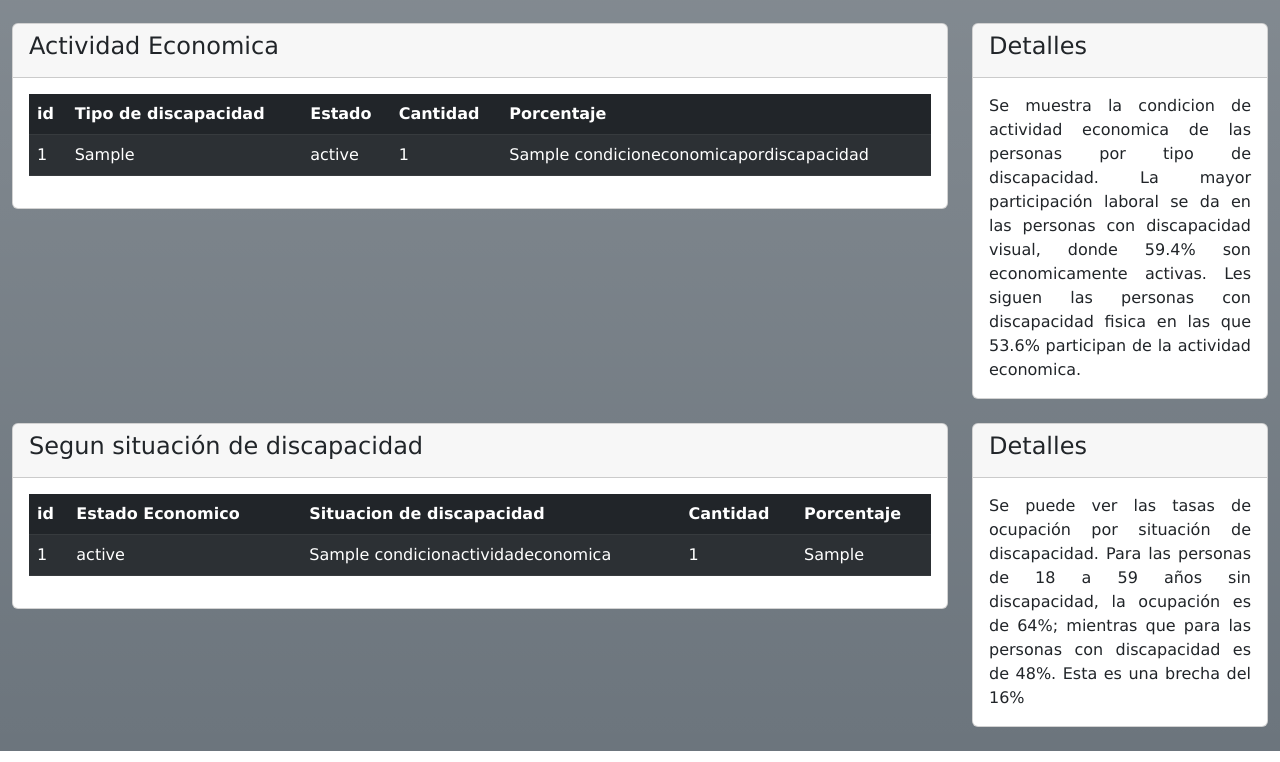
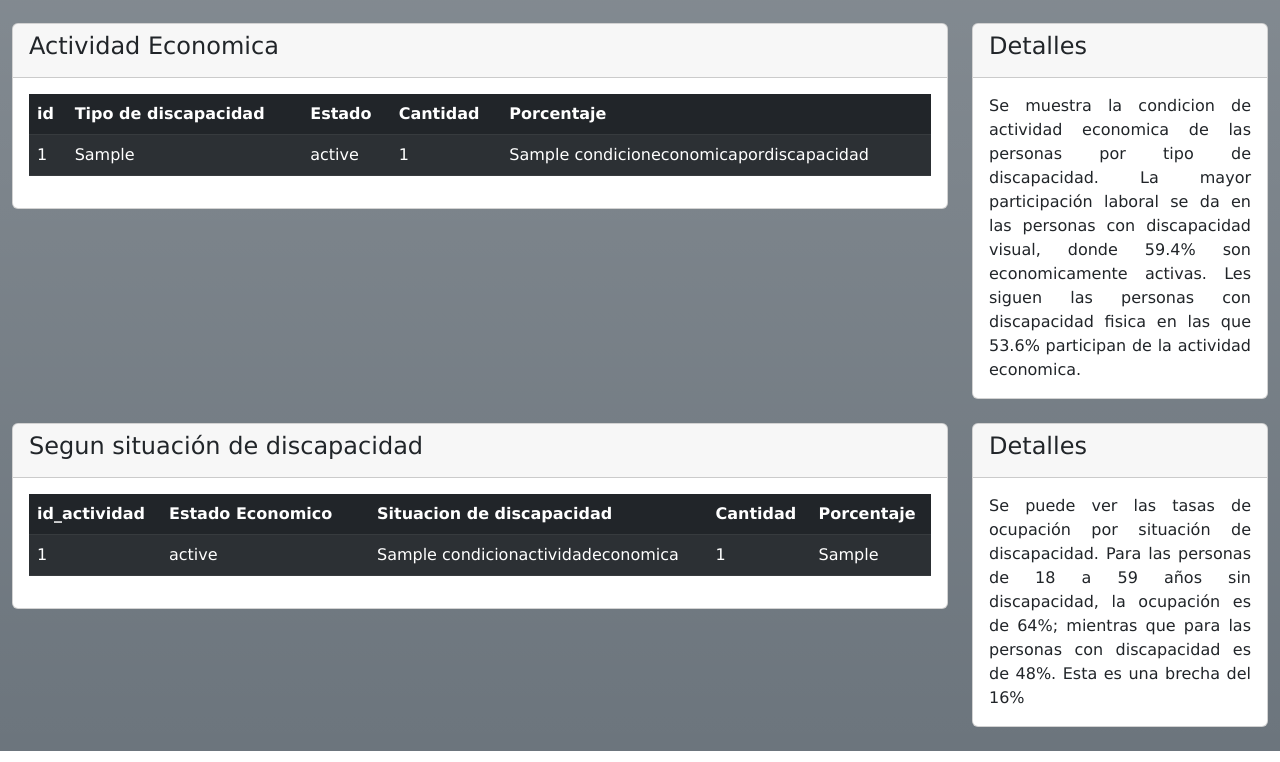
Before and after one commit to m4rtinjoel/proyectoHdp2023, a Django app: page /tablas in a window 1280 px wide. Shown: the part 57-819 px from the top of the page. Run offline with Django 3.2, Linux system fonts and the light colour scheme; tables that the repository leaves empty hold one stand-in row (values such as "Sample post").

Commit message:
error id
trate de solucionar el error id pero nada aun

```diff
--- a/dhp_proyecto/templates/paginas/tablas.html
+++ b/dhp_proyecto/templates/paginas/tablas.html
@@ -67,7 +67,7 @@ contratacion de personas con discapacidad {% endblock%} {% block contenido %}
             <table class="table table-striped table-dark">
               <thead class="thead-dark">
                 <tr>
-                  <th>id</th>
+                  <th>id_actividad</th>
                   <th>Estado Economico</th>
                   <th></th>
                   <th>Situacion de discapacidad</th>
```
